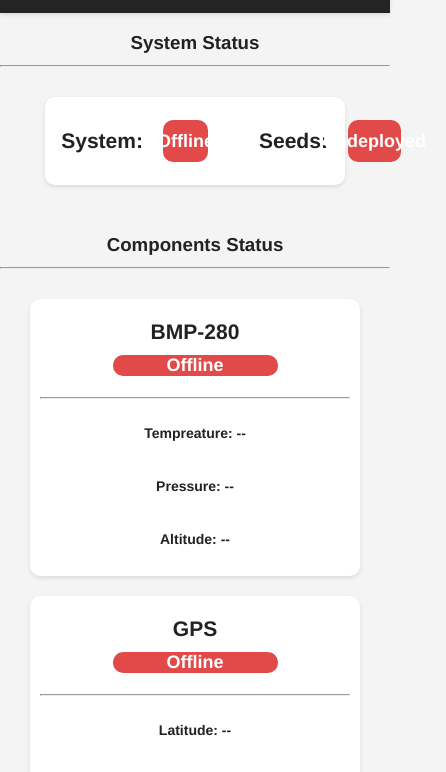
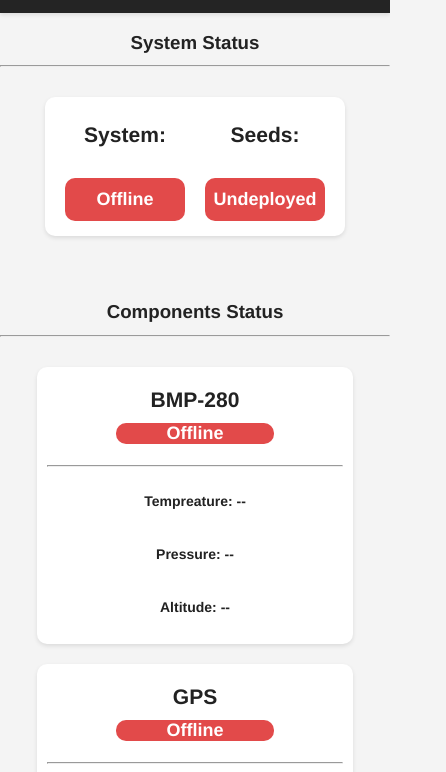
Before and after one commit to abyssxd/cansat_vila2sat, a website: page public/status.html in a window 390 px wide. Shown: the part 47-819 px from the top of the page, 446 px wide, since content can reach past the window. Drawn offline with nearby package versions, Linux system fonts and the light colour scheme.

Commit message:
Fix responsiveness

```diff
--- a/public/css/gyro.css
+++ b/public/css/gyro.css
@@ -4,8 +4,7 @@ body {
     font-family: 'Helvetica Neue', Helvetica, Arial, sans-serif;
     margin: 0;
     padding: 0;
-    max-height: 100%;
-    overflow-y: hidden;
+    max-height: 100vh;
 }
 
 .title {
@@ -30,7 +29,7 @@ h1 {
     display: flex;
     flex-wrap: wrap;
     justify-content: space-evenly;
-    margin: 10px 8.5%;
+    margin: 10px;
     margin-left: 0;
 }
 
@@ -38,19 +37,19 @@ h1 {
     display: flex;
     flex-wrap: wrap;
     justify-content: center;
-    margin: 10px 2.5%;
+    margin: 10px;
     background-color:white;
     border-radius: 8px;
-    width: 200%;
-    height: 206px;
+    width: 20vw;
+    height: 25vh;
     box-shadow: 0 2px 4px rgba(0, 0, 0, 0.1);
 }
 
 
 
 #cansatContainer {
-    width: 60%;
-    height: 620px;
+    width: 60vw;
+    height: 75vh;
     margin:20px;
     border-radius: 8px;
     background-color: white;
@@ -59,9 +58,7 @@ h1 {
 
 
 .InfoSection {
-
-    max-width: 40%;
-
+    max-width: 40vw;
 }
 
 .blockContainer {
@@ -76,7 +73,7 @@ h1 {
 
 canvas {
     display: block;
-    width: 90%;
+    width: 60vw;
     height: 500px;
     border: 4px solid #ccc;
     border-radius: 8px;
@@ -150,8 +147,40 @@ nav {
         flex-wrap: wrap;
         justify-content: center;
         margin: 20px;
-        align-content: space-around;
         flex-direction: column;
         align-items: baseline;
     }
+    .Infocontainer {
+        display: flex;
+        flex-wrap: wrap;
+        justify-content: center;
+        margin: 10px;
+        background-color:white;
+        border-radius: 8px;
+        width: 80vw;
+        height: 25vh;
+        box-shadow: 0 2px 4px rgba(0, 0, 0, 0.1);
+    }
+
+    #cansatContainer {
+        width: 80vw;
+        height: 45vh;
+        margin:20px;
+        border-radius: 8px;
+        background-color: white;
+        max-width: 60%;
+    }
+
+    canvas {
+        display: block;
+        width: 80vw !important;
+        height: 45vh !important;
+        border: 4px solid #ccc;
+        border-radius: 8px;
+        box-shadow: 2px 4px 8px 4px rgba(0, 0, 0, 0.1)
+    }
+    .InfoSection {
+        max-width: 80vh;
+        margin-bottom: 2vh;
+    }
 }
--- a/public/css/status.css
+++ b/public/css/status.css
@@ -4,8 +4,7 @@ body {
     font-family: 'Helvetica Neue', Helvetica, Arial, sans-serif;
     margin: 0;
     padding: 0;
-    max-height: 100%;
-    overflow-y: hidden;
+    max-height: 100vh;
 }
 
 .title {
@@ -24,7 +23,7 @@ hr {
     background-color: #e24a4a;
     color: white;
     text-align: center;
-    width: 90%;
+    width: 90vw;
     height: auto;
     border-radius: 8px;
     border: 2px #222 solid;
@@ -35,6 +34,7 @@ hr {
     display: flex;
     justify-content: center;
     align-items: center;
+    margin-bottom: 2vh;
 }
 
 .container {
@@ -48,8 +48,11 @@ hr {
     justify-content: center;
     align-items: center;
     max-width: 100%;
+    width: 100%;
     text-align: center;
     font-size: 14px;
+    margin-bottom: 2vh;
+
 }
 
 .blockTitle {
@@ -97,7 +100,7 @@ hr {
 .block {
     display: flex;
     flex-direction: column;
-    width: 13%;
+    width:12vw;
     height: 44vh;
     background-color: #fff;
     color: #222;
@@ -125,7 +128,7 @@ align-items: center;
 background-color: #e24a4a;
 color: white;
 border-radius: 10px;
-width: 25%;
+width: 45%;
 height: 5vh;
 margin: 20px;
 }
@@ -153,6 +156,7 @@ width: 100%;
 display: flex;
 align-items: center;
 justify-content: center;
+flex-wrap: wrap;
 
 }
 
@@ -263,7 +267,6 @@ nav {
         flex-wrap: wrap;
         justify-content: center;
         margin: 20px;
-        align-content: space-around;
         flex-direction: column;
         align-items: baseline;
     }
@@ -274,4 +277,20 @@ nav {
         width: 100%;
         height: auto;
     }
+    .specialBlock{
+        height: 14vh;
+    }
+    .mainStatusblock{
+        width: 100%;
+        margin: 10px;
+    }
 }
+
+@media screen and (max-width: 945px) {
+
+    .block {
+        width: 35vh;
+        height: auto;
+    }
+
+}
--- a/public/css/style.css
+++ b/public/css/style.css
@@ -4,7 +4,8 @@ body {
     font-family: 'Helvetica Neue', Helvetica, Arial, sans-serif;
     margin: 0;
     padding: 0;
-    max-height: 100%;
+    max-height: 100vh;
+    max-width: 100vw;
 }
 
 .title {
@@ -35,6 +36,7 @@ hr {
     justify-content: space-evenly;
     margin: 10px 2.5%;
     margin-left: 0;
+    height: 80vh;
 }
 
 .chartContainer {
@@ -42,7 +44,8 @@ hr {
     flex-wrap: wrap;
     justify-content: center;
     align-items: center;
-    max-width: 60%;
+    max-width: 50%;
+    max-height: 100%;
 }
 
 h1 {
@@ -51,14 +54,14 @@ h1 {
 }
 
 #map {
-    height: 550px;
+    height: 100%;
     width: 40%;
     box-shadow: 0 2px 4px rgba(0, 0, 0, 0.1);
     border-radius: 10px;
 }
 
 .chart {
-    width: 45%;
+    width: 22vw;
     height: auto;
     background-color: #ffffff;
     color: #333;
@@ -148,6 +151,9 @@ nav {
 /* Responsive Styles */
 
 @media screen and (max-width: 768px) {
+    body{
+        height: 200vh;
+    }
     .chart {
         width: 90%;
         margin: 10px auto;
@@ -155,6 +161,7 @@ nav {
     .chartContainer {
         justify-content: center;
         max-width: 100%;
+        margin-bottom: 10vh;
     }
     h1 {
         margin-left: 0
@@ -172,15 +179,12 @@ nav {
         margin: 0.5rem 0;
     }
     .container {
-        display: flex;
-        flex-wrap: wrap;
-        justify-content: center;
+        display: block;
         margin: 20px;
-        align-content: space-around;
-        flex-direction: column;
-        align-items: baseline;
+        height: 180vh;
     }
     #map {
         width: 100%;
+        height: 50vh;
     }
 }
--- a/public/js/gyro.js
+++ b/public/js/gyro.js
@@ -7,7 +7,7 @@ async function initCanSatVisualization() {
 
     // Scene setup for the 3d model, controls the colors, lights, camera...etc
     const scene = new THREE.Scene();
-    const camera = new THREE.PerspectiveCamera(75, container.offsetWidth / container.offsetHeight, 0.1, 1000);
+    const camera = new THREE.PerspectiveCamera(69, container.offsetWidth / container.offsetHeight, 0.1, 1000);
     const renderer = new THREE.WebGLRenderer();
     renderer.setSize(container.offsetWidth, container.offsetHeight);
     container.appendChild(renderer.domElement);
@@ -22,7 +22,6 @@ async function initCanSatVisualization() {
     const directionalLight = new THREE.DirectionalLight(0xffffff, 0.5);
     scene.add(directionalLight);
     renderer.setClearColor(0xABB8C3); // Set to white or any contrasting color
-
     let cansatModel;
 
     // Load the OBJ loader using the OBJLoader
```
Also changed, not shown: public/index.html (+2 -2 lines).
